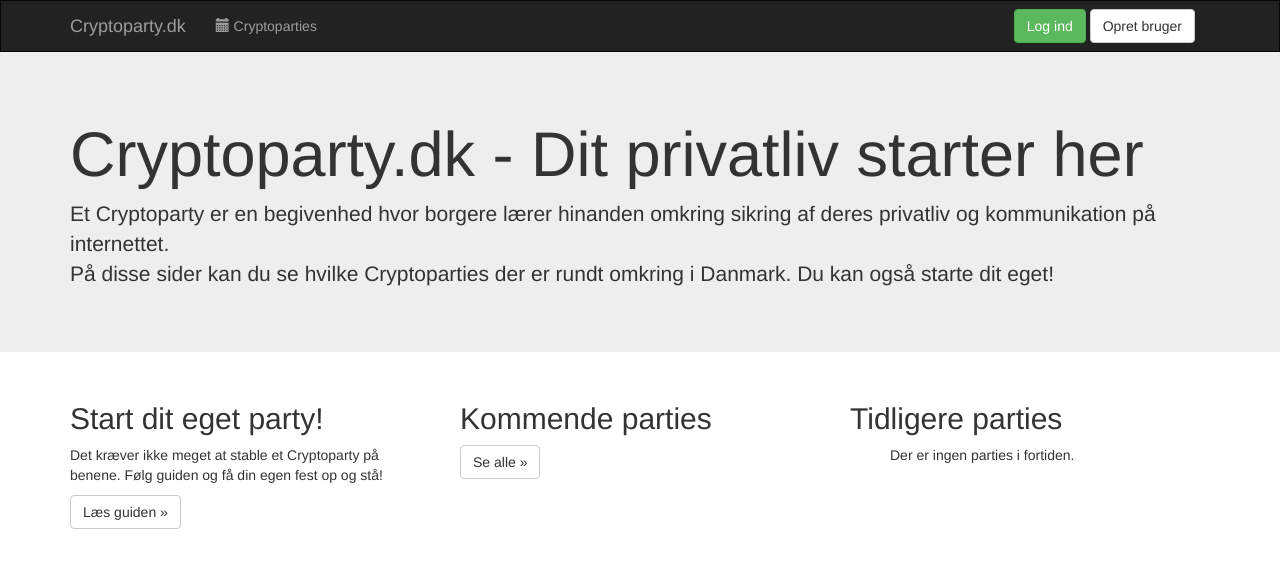
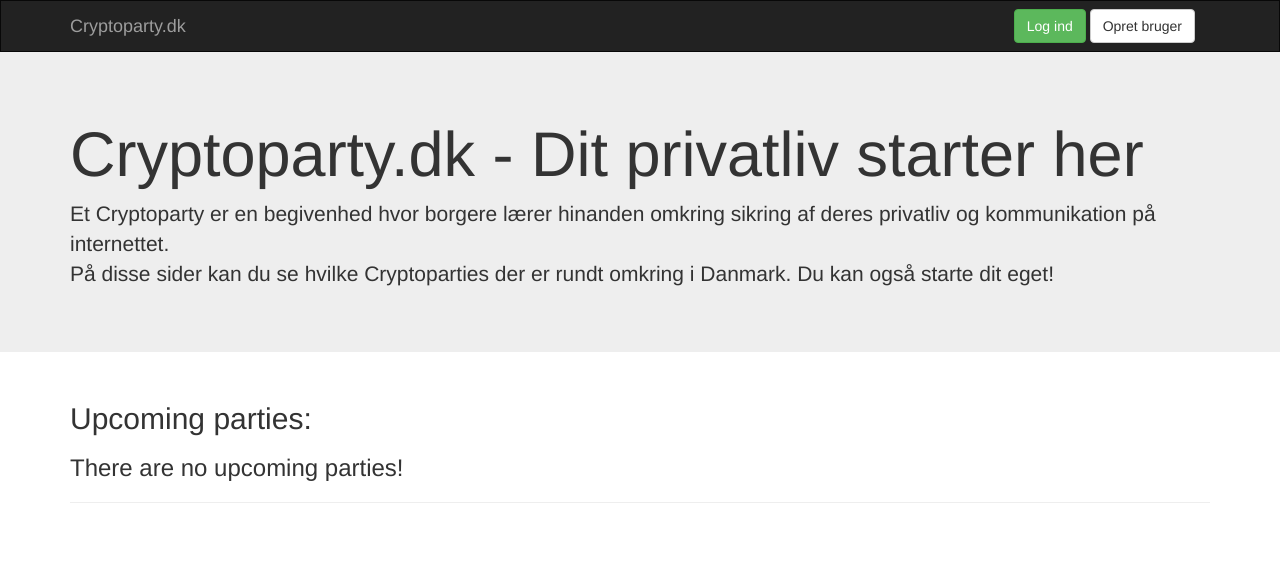
Before and after one commit to cryptopartydk/cryptoparty.dk, a Django app: page / in a window 1280 px wide. Shown: the top 568 px of the page. Run offline with Django 3.2, Linux system fonts and the light colour scheme; data that the repository does not hold is empty; some libraries are stand-ins or nearby versions.

Commit message:
Upgrading stuff and changing the frontpage to be the list of parties.

```diff
--- a/cryptoparty/templates/base.html
+++ b/cryptoparty/templates/base.html
@@ -33,12 +33,12 @@
         </div>
         <div id="navbar" class="navbar-collapse collapse">
           <ul class="nav navbar-nav">
-          <li>
-            <a href="{% url 'parties:party-list' %}">
-              <i class="glyphicon glyphicon-calendar"></i>
-              Cryptoparties
-            </a>
-          </li>
+          <!--<li>-->
+            <!--<a href="{% url 'parties:party-list' %}">-->
+              <!--<i class="glyphicon glyphicon-calendar"></i>-->
+              <!--Cryptoparties-->
+            <!--</a>-->
+          <!--</li>-->
           </ul>
           {% if user.is_authenticated %}
             <ul class="nav navbar-nav navbar-right">
--- a/cryptoparty/templates/frontpage.html
+++ b/cryptoparty/templates/frontpage.html
@@ -13,48 +13,4 @@
 {% endblock %}
 
 {% block content %}
-  <div class="row">
-    <div class="col-md-4">
-      <h2>Start dit eget party!</h2>
-      <p>
-        Det kræver ikke meget at stable et Cryptoparty på benene.
-        Følg guiden og få din egen fest op og stå!
-      </p>
-      <p>
-        <a class="btn btn-default" href="#" role="button">Læs guiden &raquo;</a>
-      </p>
-    </div>
-    <div class="col-md-4">
-      <h2>Kommende parties</h2>
-      <ul>
-        {% for party in upcoming %}
-          <li>
-
-            <a href="{% url 'parties:party-detail' slug=party.slug %}">
-              {{ party.when }} - {{ party.title }}
-            </a>
-          </li>
-        {% endfor %}
-      </ul>
-      <p>
-        <a class="btn btn-default" href="{% url 'parties:party-list' %}" role="button">
-          Se alle &raquo;
-        </a>
-      </p>
-    </div>
-    <div class="col-md-4">
-      <h2>Tidligere parties</h2>
-      <ul>
-        {% for party in past %}
-          <li>
-            <a href="{% url 'parties:party-detail' slug=party.slug %}">
-              {{ party.when }} - {{ party.title }}
-            </a>
-          </li>
-        {% empty %}
-          Der er ingen parties i fortiden.
-        {% endfor %}
-      </ul>
-    </div>
-  </div>
 {% endblock %}
--- a/cryptoparty/urls.py
+++ b/cryptoparty/urls.py
@@ -2,18 +2,8 @@ from allauth.account.views import LogoutView
 from django.conf.urls import include, url
 from django.contrib import admin
 from django.views.generic import TemplateView
-from parties.models import Party
+from parties.views import PartyList
 from people.views import ProfileView
-
-
-class FrontPageView(TemplateView):
-    template_name = 'frontpage.html'
-
-    def get_context_data(self, **kwargs):
-        context = super(FrontPageView, self).get_context_data(**kwargs)
-        context['upcoming'] = Party.objects.upcoming().public()
-        context['past'] = Party.objects.past().public()
-        return context
 
 
 urlpatterns = [
@@ -29,7 +19,5 @@ urlpatterns = [
         )
     ),
     url(r'^admin/', include(admin.site.urls)),
-    url(
-        r'^$', FrontPageView.as_view()
-    ),
+    url(r'^$', PartyList.as_view(), name='party-list'),
 ]
--- a/parties/templates/parties/email/new_party.txt
+++ b/parties/templates/parties/email/new_party.txt
@@ -9,8 +9,6 @@ Here is a link you can use to share with the world:
 
 https://{{host}}{{party_url}}
 
-Remember to check <LINK> for guides and other stuff to help with your cryptoparty!
-
 Have a nice day and we look forward to hear about your awesome cryptoparty!
 
 --
--- a/parties/templates/parties/party_list.html
+++ b/parties/templates/parties/party_list.html
@@ -1,5 +1,17 @@
 {% extends 'base.html' %}
 {% load sekizai_tags i18n %}
+
+{% block jumbotron %}
+<div class="jumbotron">
+  <div class="container">
+    <h1>Cryptoparty.dk - Dit privatliv starter her</h1>
+    <p>
+      Et Cryptoparty er en begivenhed hvor borgere lærer hinanden omkring sikring af deres privatliv og kommunikation på internettet.<br />
+      På disse sider kan du se hvilke Cryptoparties der er rundt omkring i Danmark. Du kan også starte dit eget!
+    </p>
+  </div>
+</div>
+{% endblock %}
 
 {% block content %}
 
--- a/parties/urls.py
+++ b/parties/urls.py
@@ -1,12 +1,12 @@
-from django.conf.urls import patterns, url
+from django.conf.urls import url
 
 from .views import (
     PartyCreate, PartyUpdate, PartyList, PartyDetail
 )
 
-urlpatterns = patterns('',
+urlpatterns = [
     url(r'create$', PartyCreate.as_view(), name='party-create'),
     url(r'(?P<slug>\S+)/edit$', PartyUpdate.as_view(), name='party-edit'),
     url(r'(?P<slug>\S+)$', PartyDetail.as_view(), name='party-detail'),
     url(r'$', PartyList.as_view(), name='party-list'),
-)
+]
```
Also changed, not shown: cryptoparty/settings.py (+25 -20 lines), requirements.txt (+3 -4 lines), 1 other file.
